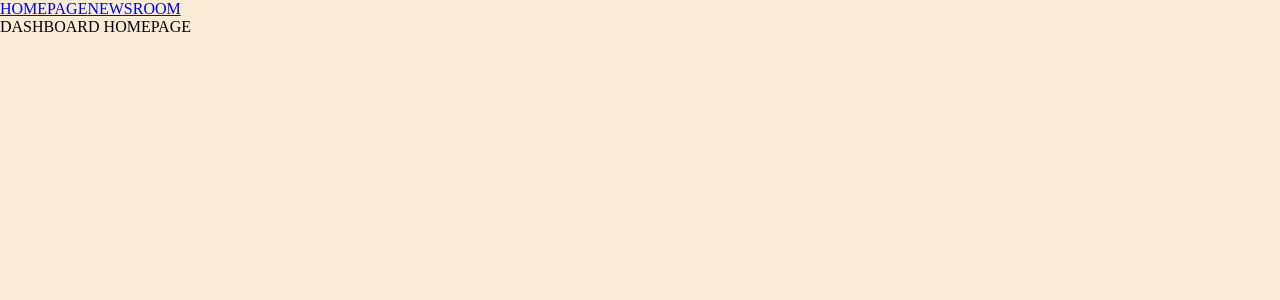
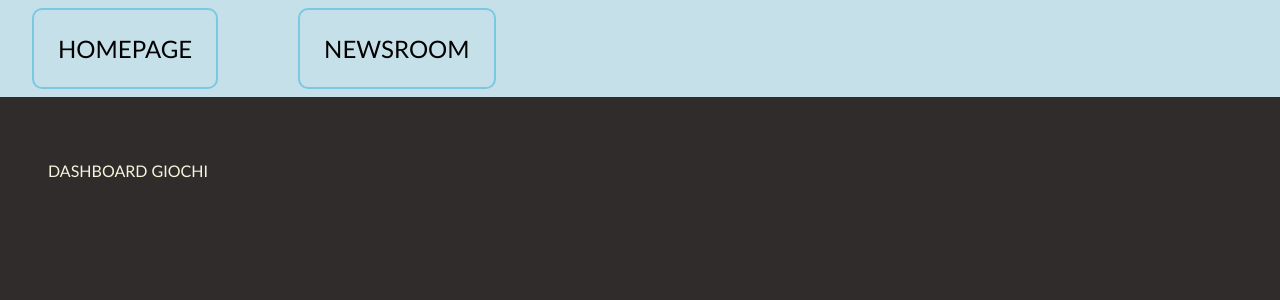
Before and after one commit to EleonoraLosciuto/webapp_boardgames, a React (Vite) app in the folder FE/: page / in a window 1280 px wide. Shown: the top 300 px of the page. Built offline with nearby package versions, Linux system fonts and the light colour scheme; no server answers.

Commit message:
FE: initial style + create components + data fetching

```diff
--- /dev/null
+++ b/FE/src/components/GameCard.jsx
@@ -0,0 +1,11 @@
+import './GameCard.css';
+import { useParams } from "react-router";
+import { useEffect } from 'react';
+
+const GameCard = () => {
+    return (
+        <>Dettaglio Gioco</>
+    )
+}
+
+export default GameCard;
--- /dev/null
+++ b/FE/src/components/Header.css
@@ -0,0 +1,26 @@
+header {
+    padding: 0.5rem 2rem;
+    margin-bottom: 1rem;
+    background-color: rgb(198, 224, 233);
+    color: black;
+}
+
+a {
+    text-decoration: none;
+    color: inherit;
+    padding: 1.5rem;
+    border: 2px solid rgb(122, 200, 226);
+    border-radius: 10px;
+    transition: ease-in-out 0.3s;
+}
+
+a:hover {
+    transform: scale(1.1);
+}
+
+nav {
+    display: flex;
+    justify-content: flex-start;
+    gap: 5rem;
+    font-size: 1.5rem;
+}
--- a/FE/src/components/Header.jsx
+++ b/FE/src/components/Header.jsx
@@ -1,4 +1,5 @@
-import { NavLink } from "react-router"
+import './Header.css';
+import { NavLink } from "react-router";
 
 const Header = () => (
     <header>
--- a/FE/src/index.css
+++ b/FE/src/index.css
@@ -6,6 +6,5 @@
 
 #root {
     height: 100dvh;
-    overflow: auto;
-    background-color: antiquewhite;
+    font-family: 'Trebuchet MS', sans-serif;
 }
--- a/FE/src/layouts/DefaultLayout.css
+++ b/FE/src/layouts/DefaultLayout.css
@@ -0,0 +1,10 @@
+.layout {
+    height: 100%;
+    background-color: rgb(48, 44, 44);
+}
+
+.layout main {
+    overflow: auto;
+    color: beige;
+    padding: 3rem;
+}
--- a/FE/src/layouts/DefaultLayout.jsx
+++ b/FE/src/layouts/DefaultLayout.jsx
@@ -1,12 +1,14 @@
 import './DefaultLayout.css';
 import { Outlet } from 'react-router';
-import Header from '../components/Header.jsx';
+import Header from '../components/Header'
 
 const DefaultLayout = () => (
-    <>
+    <div className='layout'>
         <Header />
-        <Outlet />
-    </>
+        <main>
+            <Outlet />
+        </main>
+    </div>
 );
 
 export default DefaultLayout;
--- a/FE/src/pages/GameDetail.jsx
+++ b/FE/src/pages/GameDetail.jsx
@@ -1,3 +1,6 @@
+import GameCard from "../components/GameCard";
+import './GameDetail.css';
+
 const GameDetail = () => (
     <>DETTAGLIO GIOCO</>
 )
--- a/FE/src/pages/Homepage.jsx
+++ b/FE/src/pages/Homepage.jsx
@@ -1,6 +1,19 @@
-const Homepage = () => (
-    <>
-        DASHBOARD HOMEPAGE
-    </>)
+import { useEffect } from "react";
+import axios from "axios";
+
+const Homepage = () => {
+    // useEffect for fetching data from backend - dependency array is empty as we only call the DB on mounting
+    useEffect(() => {
+        axios.get('http://localhost:3000/boardgames')
+            .then((res) => (console.log("boardgames index: ", res.data)))
+            .catch((err) => (console.error("fetching data error: ", err)));
+    }, [])
+
+    return (
+        <div className="dashboard">
+            DASHBOARD GIOCHI
+        </div>
+    )
+}
 
 export default Homepage;
--- a/FE/src/pages/News.jsx
+++ b/FE/src/pages/News.jsx
@@ -1,3 +1,5 @@
+import './News.css';
+
 const News = () => (
     <>
         NEWSROOM
```
Also changed, not shown: FE/src/components/GameCard.css (added), FE/src/pages/GameDetail.css (added), FE/src/pages/News.css (added), 1 other file (tests, documents, lock files or other folders).
